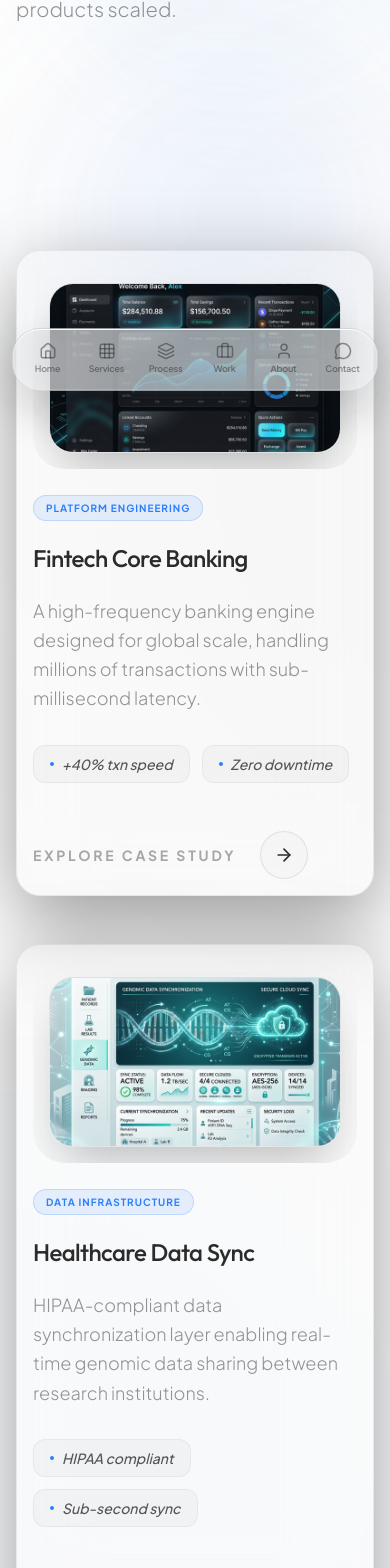
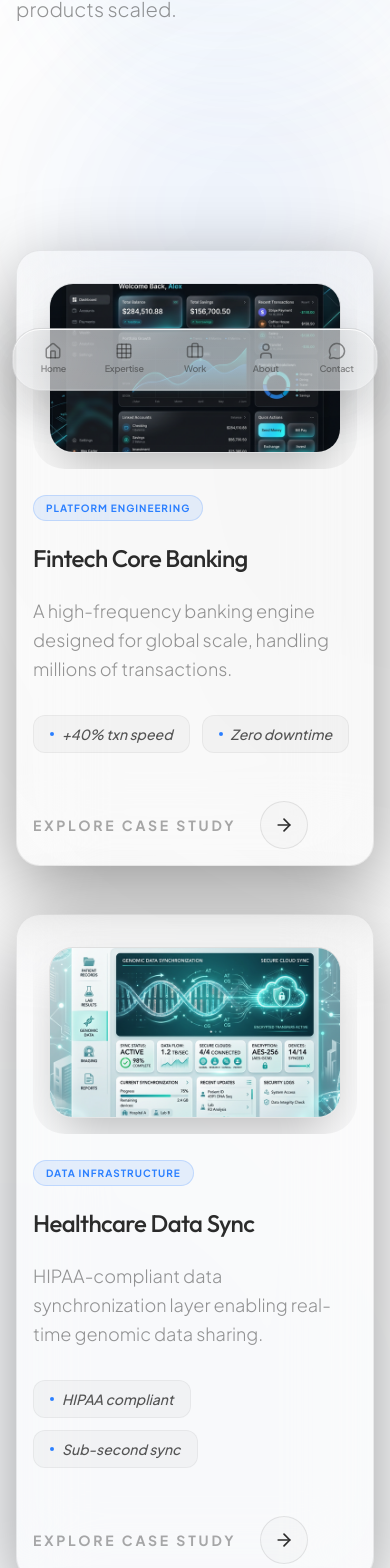
Before and after one commit to xurshidbahromov/prism-it-company, a Next.js app: page /en/work in a window 390 px wide. Shown: the part 429-1997 px from the top of the page. Built offline with nearby package versions, Linux system fonts and the light colour scheme.

Commit message:
feat: internationalize UI components and sections using next-intl

```diff
--- a/src/components/layout/MobileNav.tsx
+++ b/src/components/layout/MobileNav.tsx
@@ -6,17 +6,18 @@ import { usePathname } from "next/navigation";
 import { motion } from "framer-motion";
 import { Home, Grid, Layers, Briefcase, User, MessageCircle } from "lucide-react";
 import { cn } from "@/lib/cn";
+import { useTranslations } from "next-intl";
 
-const mobileLinks = [
-    { label: "Home", href: "/", icon: Home },
-    { label: "Services", href: "/expertise", icon: Grid },
-    { label: "Process", href: "/process", icon: Layers },
-    { label: "Work", href: "/work", icon: Briefcase },
-    { label: "About", href: "/about", icon: User },
-    { label: "Contact", href: "/contact", icon: MessageCircle },
+const MOBILE_LINKS = [
+    { key: "home", href: "/", icon: Home },
+    { key: "expertise", href: "/expertise", icon: Grid },
+    { key: "work", href: "/work", icon: Briefcase },
+    { key: "about", href: "/about", icon: User },
+    { key: "contact", href: "/contact", icon: MessageCircle },
 ];
 
 export function MobileNav() {
+    const t = useTranslations('MobileNav');
     const pathname = usePathname();
     const [isVisible, setIsVisible] = useState(true);
     const lastScrollY = useRef(0);
@@ -24,7 +25,7 @@ export function MobileNav() {
     const [pillStyle, setPillStyle] = useState({ left: 0, width: 0, opacity: 0 });
     const linkRefs = useRef<(HTMLAnchorElement | null)[]>([]);
 
-    const activeIndex = mobileLinks.findIndex(link => {
+    const activeIndex = MOBILE_LINKS.findIndex(link => {
         if (link.href === "/") return pathname === "/";
         return pathname.startsWith(link.href);
     });
@@ -136,7 +137,7 @@ export function MobileNav() {
                     </div>
 
                     {/* Icons Layer */}
-                    {mobileLinks.map((link, index) => {
+                    {MOBILE_LINKS.map((link, index) => {
                         const active = isActive(link.href);
                         const Icon = link.icon;
                         return (
@@ -151,7 +152,7 @@ export function MobileNav() {
                             >
                                 <Icon size={18} strokeWidth={active ? 2.5 : 2} />
                                 <span className="text-[9px] sm:text-[10px] font-semibold tracking-tight whitespace-nowrap">
-                                    {link.label}
+                                    {t(`tabs.${link.key}` as any)}
                                 </span>
                             </Link>
                         );
--- a/src/components/sections/Work.tsx
+++ b/src/components/sections/Work.tsx
@@ -6,42 +6,20 @@ import { ArrowRight } from "lucide-react";
 import { motion } from "framer-motion";
 import Image from "next/image";
 import { cn } from "@/lib/cn";
+import { useTranslations } from "next-intl";
 
 interface WorkProps {
     showTitle?: boolean;
 }
 
-const projects = [
-    {
-        id: "fintech",
-        title: "Fintech Core Banking",
-        category: "Platform Engineering",
-        description: "A high-frequency banking engine designed for global scale, handling millions of transactions with sub-millisecond latency.",
-        metrics: ["+40% txn speed", "Zero downtime"],
-        color: "rgba(59, 130, 246, 0.2)", // Blue
-        image: "/projects/fintech.png"
-    },
-    {
-        id: "healthcare",
-        title: "Healthcare Data Sync",
-        category: "Data Infrastructure",
-        description: "HIPAA-compliant data synchronization layer enabling real-time genomic data sharing between research institutions.",
-        metrics: ["HIPAA compliant", "Sub-second sync"],
-        color: "rgba(16, 185, 129, 0.2)", // Emerald
-        image: "/projects/healthcare.png"
-    },
-    {
-        id: "retail",
-        title: "Retail Automation",
-        category: "Internal Tools",
-        description: "Cloud-native inventory management system automating logistics for over 500+ retail locations worldwide.",
-        metrics: ["-30% manual ops", "$1.2M saved/yr"],
-        color: "rgba(245, 158, 11, 0.2)", // Amber
-        image: "/projects/retail.png"
-    }
+const PROJECT_IDS = [
+    { id: "fintech", color: "rgba(59, 130, 246, 0.2)", image: "/projects/fintech.png" },
+    { id: "healthcare", color: "rgba(16, 185, 129, 0.2)", image: "/projects/healthcare.png" },
+    { id: "retail", color: "rgba(245, 158, 11, 0.2)", image: "/projects/retail.png" },
 ];
 
 export function Work({ showTitle = true }: WorkProps) {
+    const t = useTranslations('Work');
     const [isMobile, setIsMobile] = useState(false);
 
     useEffect(() => {
@@ -66,7 +44,7 @@ export function Work({ showTitle = true }: WorkProps) {
                                 viewport={{ once: true }}
                                 className="text-[10px] uppercase tracking-[0.4em] font-bold text-blue-500 mb-4 block"
                             >
-                                Case Studies
+                                {t('badge')}
                             </motion.span>
                             <motion.h2
                                 initial={{ opacity: 0, y: 10 }}
@@ -74,8 +52,8 @@ export function Work({ showTitle = true }: WorkProps) {
                                 viewport={{ once: true }}
                                 className="text-4xl md:text-5xl lg:text-7xl font-heading font-medium text-foreground tracking-tighter leading-[1]"
                             >
-                                Selected recent <br className="hidden md:block"/>
-                                <span className="text-foreground/40">projects.</span>
+                                {t('title')} <br className="hidden md:block"/>
+                                <span className="text-foreground/40">{t('titleHighlight')}</span>
                             </motion.h2>
                         </div>
                     </div>
@@ -83,7 +61,7 @@ export function Work({ showTitle = true }: WorkProps) {
 
                 {/* Cinematic Project Showcase */}
                 <div className="w-full flex flex-col pt-12">
-                    {projects.map((project, index) => {
+                    {PROJECT_IDS.map((project, index) => {
                         const isEven = index % 2 === 0;
 
                         return (
@@ -123,7 +101,7 @@ export function Work({ showTitle = true }: WorkProps) {
                                             <div className="relative w-full h-full bg-foreground/[0.02]">
                                                 <Image
                                                     src={project.image}
-                                                    alt={project.title}
+                                                    alt={t(`projects.${project.id}.title` as any)}
                                                     fill
                                                     className="object-cover transition-transform duration-1000 group-hover/visual:scale-105"
                                                 />
@@ -138,22 +116,22 @@ export function Work({ showTitle = true }: WorkProps) {
                                         <div className="space-y-6">
                                             <div className="inline-flex items-center gap-2 px-3 py-1 rounded-full bg-blue-500/10 border border-blue-500/20">
                                                 <span className="text-[10px] font-bold tracking-widest text-blue-500 uppercase">
-                                                    {project.category}
+                                                    {t(`projects.${project.id}.category` as any)}
                                                 </span>
                                             </div>
 
                                             <h4 className="text-2xl md:text-4xl lg:text-5xl font-heading font-medium text-foreground tracking-tight leading-[1.1]">
-                                                {project.title}
+                                                {t(`projects.${project.id}.title` as any)}
                                             </h4>
 
                                             <p className="text-lg text-foreground/50 font-light leading-relaxed max-w-md">
-                                                {project.description}
+                                                {t(`projects.${project.id}.description` as any)}
                                             </p>
                                         </div>
 
                                         {/* Key Results / Metrics */}
                                         <div className="flex flex-wrap gap-3">
-                                            {project.metrics.map((metric, idx) => (
+                                            {(t.raw(`projects.${project.id}.metrics` as any) as string[]).map((metric: string, idx: number) => (
                                                 <div key={idx} className="flex items-center gap-2 px-4 py-2 rounded-xl bg-foreground/[0.03] border border-foreground/[0.05]">
                                                     <div className="w-1 h-1 rounded-full bg-blue-500" />
                                                     <span className="text-sm font-medium text-foreground/80 italic">{metric}</span>
@@ -165,7 +143,7 @@ export function Work({ showTitle = true }: WorkProps) {
                                         <div className="pt-4">
                                             <div className="group/btn flex items-center gap-6 cursor-pointer w-fit">
                                                 <span className="text-sm font-bold uppercase tracking-[0.2em] text-foreground/40 group-hover/btn:text-foreground transition-colors">
-                                                    Explore Case Study
+                                                    {t('explore')}
                                                 </span>
                                                 <div className="w-12 h-12 rounded-full border border-foreground/10 flex items-center justify-center bg-foreground/[0.02] group-hover/btn:bg-blue-500 group-hover/btn:border-blue-500 transition-all duration-500 group-hover/btn:scale-110">
                                                     <ArrowRight className="w-5 h-5 group-hover/btn:text-white transition-colors" />
--- a/src/components/ui/ButtonWithIcon.tsx
+++ b/src/components/ui/ButtonWithIcon.tsx
@@ -1,7 +1,7 @@
 import { Button } from "@/components/ui/BaseButton";
 import { ArrowUpRight } from "lucide-react";
-
 import Link from "next/link";
+import { useTranslations } from "next-intl";
 
 interface ButtonWithIconProps {
   href?: string;
@@ -9,10 +9,11 @@ interface ButtonWithIconProps {
 }
 
 const ButtonWithIconDemo = ({ href, className }: ButtonWithIconProps) => {
+  const t = useTranslations('CTA');
   const content = (
     <Button className={`relative text-sm font-medium rounded-full h-12 p-1 ps-6 pe-14 group transition-all duration-700 ease-in-out hover:ps-14 hover:pe-6 w-fit overflow-hidden cursor-pointer ${className || ""}`}>
       <span className="relative z-10 transition-all duration-700 ease-in-out">
-        Let's Collaborate
+        {t('primaryButton')}
       </span>
       <div className="absolute right-1 w-10 h-10 bg-background text-foreground rounded-full flex items-center justify-center transition-all duration-700 ease-in-out group-hover:right-[calc(100%-44px)] group-hover:rotate-45">
         <ArrowUpRight size={16} />
```
Also changed, not shown: src/components/layout/Footer.tsx (+4 -4 lines), src/components/sections/CTA.tsx (+6 -4 lines), src/components/sections/Process.tsx (+9 -28 lines).
